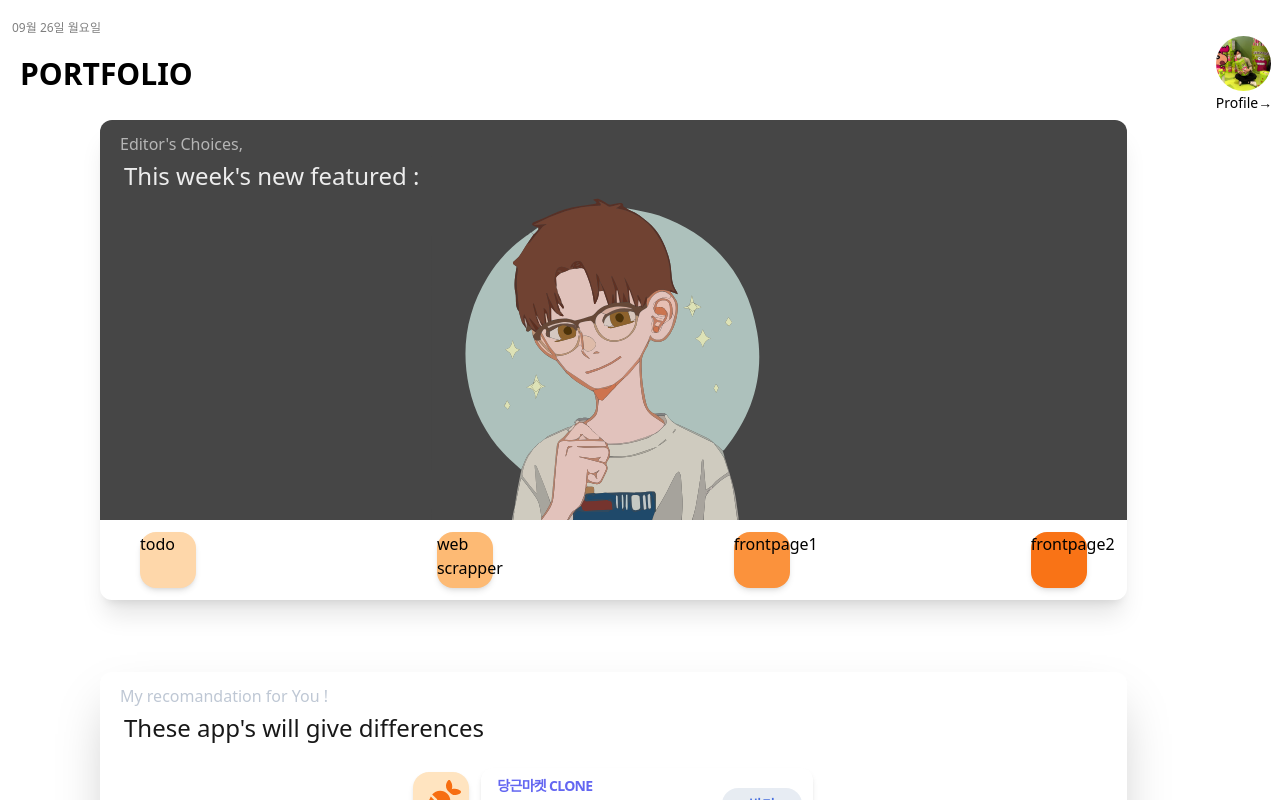
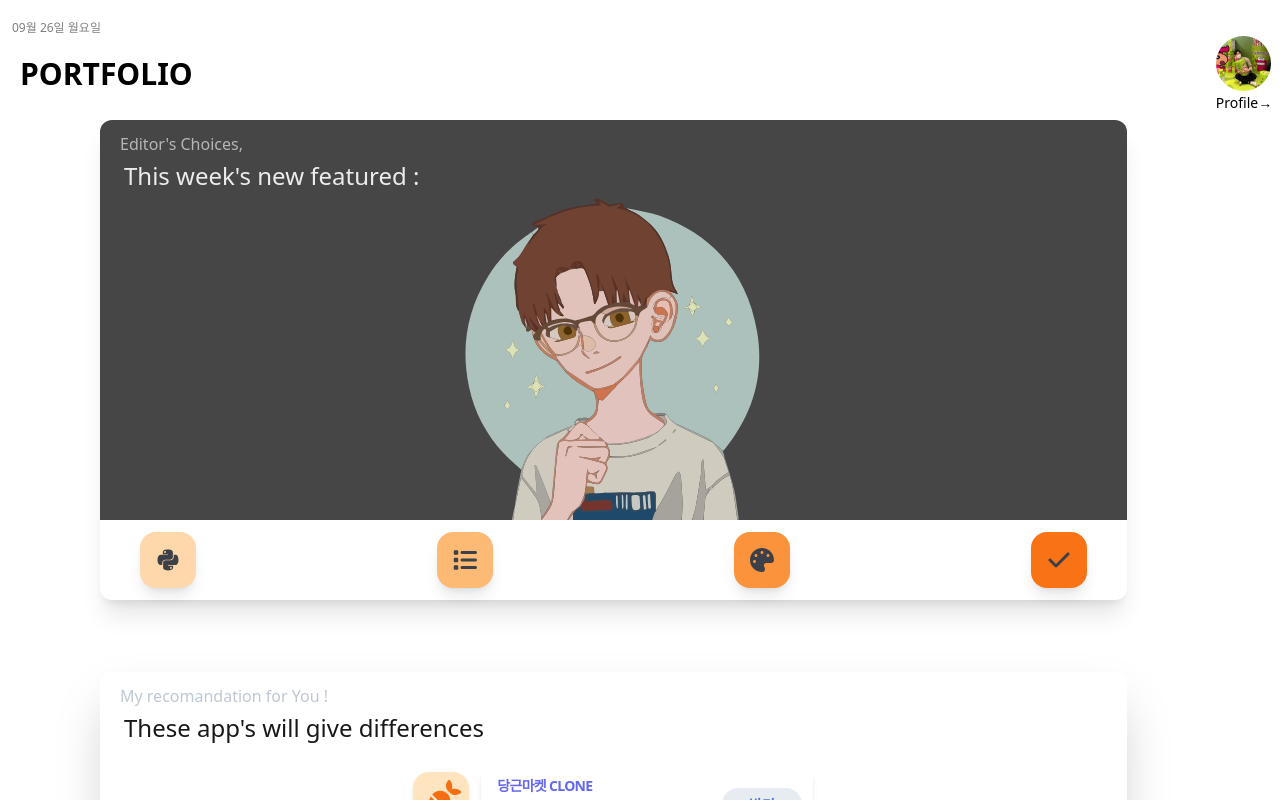
Before and after one commit to yeongminChae/experiment, a Next.js app: page /cloneCoding in a window 1280 px wide. Shown: the top 800 px of the page. Built offline with nearby package versions, Linux system fonts and the light colour scheme.

Commit message:
portfolio day 14 part 1

```diff
--- /dev/null
+++ b/components/firstAppBox.tsx
@@ -0,0 +1,65 @@
+import { animate, motion } from "framer-motion";
+import { ReactNode, useState } from "react";
+
+interface IAppBox {
+  appName: string;
+  bgColor: string;
+  children?: ReactNode;
+}
+
+export default function FirstAppBox({ appName, children, bgColor }: IAppBox) {
+  const [isHover, setIsHover] = useState(true);
+  const enterHover = () => {
+    if (isHover) {
+      setIsHover((prev) => !prev);
+    }
+  };
+  const leaveHover = () => {
+    if (!isHover) {
+      setIsHover((prev) => !prev);
+    }
+  };
+  return (
+    <motion.div
+      onMouseEnter={enterHover}
+      onMouseLeave={leaveHover}
+      whileHover={{
+        boxShadow: "0px 0px 8px rgb(255,255,255) ",
+        scale: 1.25,
+      }}
+      transition={{
+        duration: 0.6,
+      }}
+      className="flex h-14 w-14 flex-col items-center justify-center rounded-2xl shadow-lg"
+      style={{
+        backgroundColor: bgColor,
+      }}
+    >
+      {children}
+      {isHover ? (
+        ""
+      ) : (
+        <motion.span
+          variants={appNameMotion}
+          initial="initial"
+          animate="animate"
+          transition={{
+            duration: 0.5,
+          }}
+          className="flex text-xs font-semibold text-black/70"
+        >
+          {appName}
+        </motion.span>
+      )}
+    </motion.div>
+  );
+}
+
+const appNameMotion = {
+  initial: {
+    opacity: 0,
+  },
+  animate: {
+    opacity: 1,
+  },
+};
--- a/pages/cloneCoding/index.tsx
+++ b/pages/cloneCoding/index.tsx
@@ -1,6 +1,6 @@
 import type { NextPage } from "next";
 import Moment, { now } from "moment";
-import { motion } from "framer-motion";
+import { animate, motion } from "framer-motion";
 import SpeachBuble from "../../components/speachBuble";
 import Link from "next/link";
 import Thumbnail from "../../components/thumbnail";
@@ -11,6 +11,7 @@ import Image from "next/image";
 import Modal from "react-modal";
 import ReactModal from "react-modal";
 import CloneList from "../../components/cloneList";
+import FirstAppBox from "../../components/firstAppBox";
 
 Modal.setAppElement("#__next");
 
@@ -56,18 +57,47 @@ const CloneCoding: NextPage = () => {
               <Thumbnail />
             </div>
             <div className="my-3 mx-10 flex items-center justify-between bg-[#ffffffe7] ">
-              <div className="h-14 w-14 rounded-2xl bg-orange-200 shadow-md ">
-                todo
-              </div>
-              <div className="h-14 w-14 rounded-2xl bg-orange-300 shadow-md">
-                web scrapper
-              </div>
-              <div className="h-14 w-14 rounded-2xl bg-orange-400 shadow-md">
-                frontpage1
-              </div>
-              <div className="h-14 w-14 rounded-2xl bg-orange-500 shadow-md">
-                frontpage2
-              </div>
+              <FirstAppBox appName="Jobs" bgColor="#fed7aa">
+                <svg
+                  xmlns="http://www.w3.org/2000/svg"
+                  viewBox="0 0 448 512"
+                  className="h-6 w-6"
+                  stroke="#f97316"
+                  fill="#3C4048"
+                >
+                  <path d="M439.8 200.5c-7.7-30.9-22.3-54.2-53.4-54.2h-40.1v47.4c0 36.8-31.2 67.8-66.8 67.8H172.7c-29.2 0-53.4 25-53.4 54.3v101.8c0 29 25.2 46 53.4 54.3 33.8 9.9 66.3 11.7 106.8 0 26.9-7.8 53.4-23.5 53.4-54.3v-40.7H226.2v-13.6h160.2c31.1 0 42.6-21.7 53.4-54.2 11.2-33.5 10.7-65.7 0-108.6zM286.2 404c11.1 0 20.1 9.1 20.1 20.3 0 11.3-9 20.4-20.1 20.4-11 0-20.1-9.2-20.1-20.4.1-11.3 9.1-20.3 20.1-20.3zM167.8 248.1h106.8c29.7 0 53.4-24.5 53.4-54.3V91.9c0-29-24.4-50.7-53.4-55.6-35.8-5.9-74.7-5.6-106.8.1-45.2 8-53.4 24.7-53.4 55.6v40.7h106.9v13.6h-147c-31.1 0-58.3 18.7-66.8 54.2-9.8 40.7-10.2 66.1 0 108.6 7.6 31.6 25.7 54.2 56.8 54.2H101v-48.8c0-35.3 30.5-66.4 66.8-66.4zm-6.7-142.6c-11.1 0-20.1-9.1-20.1-20.3.1-11.3 9-20.4 20.1-20.4 11 0 20.1 9.2 20.1 20.4s-9 20.3-20.1 20.3z" />
+                </svg>
+              </FirstAppBox>
+              <FirstAppBox appName="ToDo" bgColor="#fdba74">
+                <svg
+                  xmlns="http://www.w3.org/2000/svg"
+                  viewBox="0 0 512 512"
+                  className="h-6 w-6"
+                  fill="#3C4048"
+                >
+                  <path d="M40 48C26.7 48 16 58.7 16 72v48c0 13.3 10.7 24 24 24H88c13.3 0 24-10.7 24-24V72c0-13.3-10.7-24-24-24H40zM192 64c-17.7 0-32 14.3-32 32s14.3 32 32 32H480c17.7 0 32-14.3 32-32s-14.3-32-32-32H192zm0 160c-17.7 0-32 14.3-32 32s14.3 32 32 32H480c17.7 0 32-14.3 32-32s-14.3-32-32-32H192zm0 160c-17.7 0-32 14.3-32 32s14.3 32 32 32H480c17.7 0 32-14.3 32-32s-14.3-32-32-32H192zM16 232v48c0 13.3 10.7 24 24 24H88c13.3 0 24-10.7 24-24V232c0-13.3-10.7-24-24-24H40c-13.3 0-24 10.7-24 24zM40 368c-13.3 0-24 10.7-24 24v48c0 13.3 10.7 24 24 24H88c13.3 0 24-10.7 24-24V392c0-13.3-10.7-24-24-24H40z" />
+                </svg>
+              </FirstAppBox>
+              <FirstAppBox appName="Paint" bgColor="#fb923c">
+                <svg
+                  xmlns="http://www.w3.org/2000/svg"
+                  viewBox="0 0 512 512"
+                  className="h-6 w-6"
+                  fill="#3C4048"
+                >
+                  <path d="M512 256c0 .9 0 1.8 0 2.7c-.4 36.5-33.6 61.3-70.1 61.3H344c-26.5 0-48 21.5-48 48c0 3.4 .4 6.7 1 9.9c2.1 10.2 6.5 20 10.8 29.9c6.1 13.8 12.1 27.5 12.1 42c0 31.8-21.6 60.7-53.4 62c-3.5 .1-7 .2-10.6 .2C114.6 512 0 397.4 0 256S114.6 0 256 0S512 114.6 512 256zM128 288c0-17.7-14.3-32-32-32s-32 14.3-32 32s14.3 32 32 32s32-14.3 32-32zm0-96c17.7 0 32-14.3 32-32s-14.3-32-32-32s-32 14.3-32 32s14.3 32 32 32zM288 96c0-17.7-14.3-32-32-32s-32 14.3-32 32s14.3 32 32 32s32-14.3 32-32zm96 96c17.7 0 32-14.3 32-32s-14.3-32-32-32s-32 14.3-32 32s14.3 32 32 32z" />
+                </svg>
+              </FirstAppBox>
+              <FirstAppBox appName="unTitle" bgColor="#f97316">
+                <svg
+                  xmlns="http://www.w3.org/2000/svg"
+                  viewBox="0 0 512 512"
+                  className="h-6 w-6"
+                  fill="#3C4048"
+                >
+                  <path d="M470.6 105.4c12.5 12.5 12.5 32.8 0 45.3l-256 256c-12.5 12.5-32.8 12.5-45.3 0l-128-128c-12.5-12.5-12.5-32.8 0-45.3s32.8-12.5 45.3 0L192 338.7 425.4 105.4c12.5-12.5 32.8-12.5 45.3 0z" />
+                </svg>
+              </FirstAppBox>
             </div>
           </div>
           {/*  */}
@@ -178,7 +208,7 @@ const CloneCoding: NextPage = () => {
                   <motion.svg
                     xmlns="http://www.w3.org/2000/svg"
                     viewBox="0 0 320 512 "
-                    fill="#DFF6FF"
+                    fill="#a0def6"
                     variants={coinSvg}
                     initial="start"
                     animate="animate"
```
